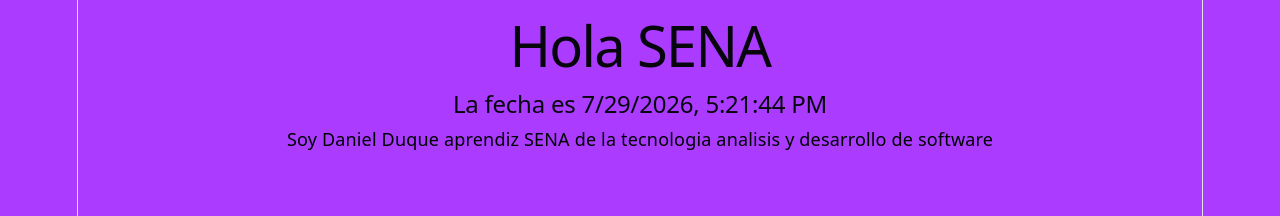
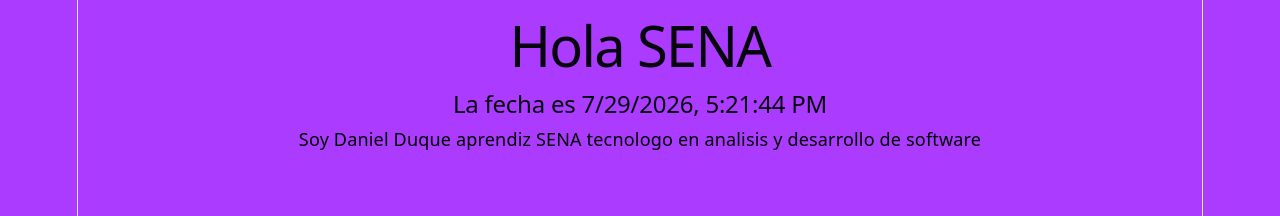
Before and after one commit to DUQUE2414/agenda-ADSO, a React (Vite) app: page / in a window 1280 px wide. Shown: the top 216 px of the page. Built offline with nearby package versions, Linux system fonts and the light colour scheme.

Commit message:
otro cambio

```diff
--- a/src/App.jsx
+++ b/src/App.jsx
@@ -4,5 +4,5 @@
  <main>
  <h1>Hola SENA</h1>
  <h2>La fecha es {fecha}</h2>
- <p style = {{color: "black"}}>Soy Daniel Duque aprendiz SENA de la tecnologia analisis y desarrollo de software</p>
+ <p style = {{color: "black"}}>Soy Daniel Duque aprendiz SENA tecnologo en analisis y desarrollo de software</p>
  </main>)}
```
